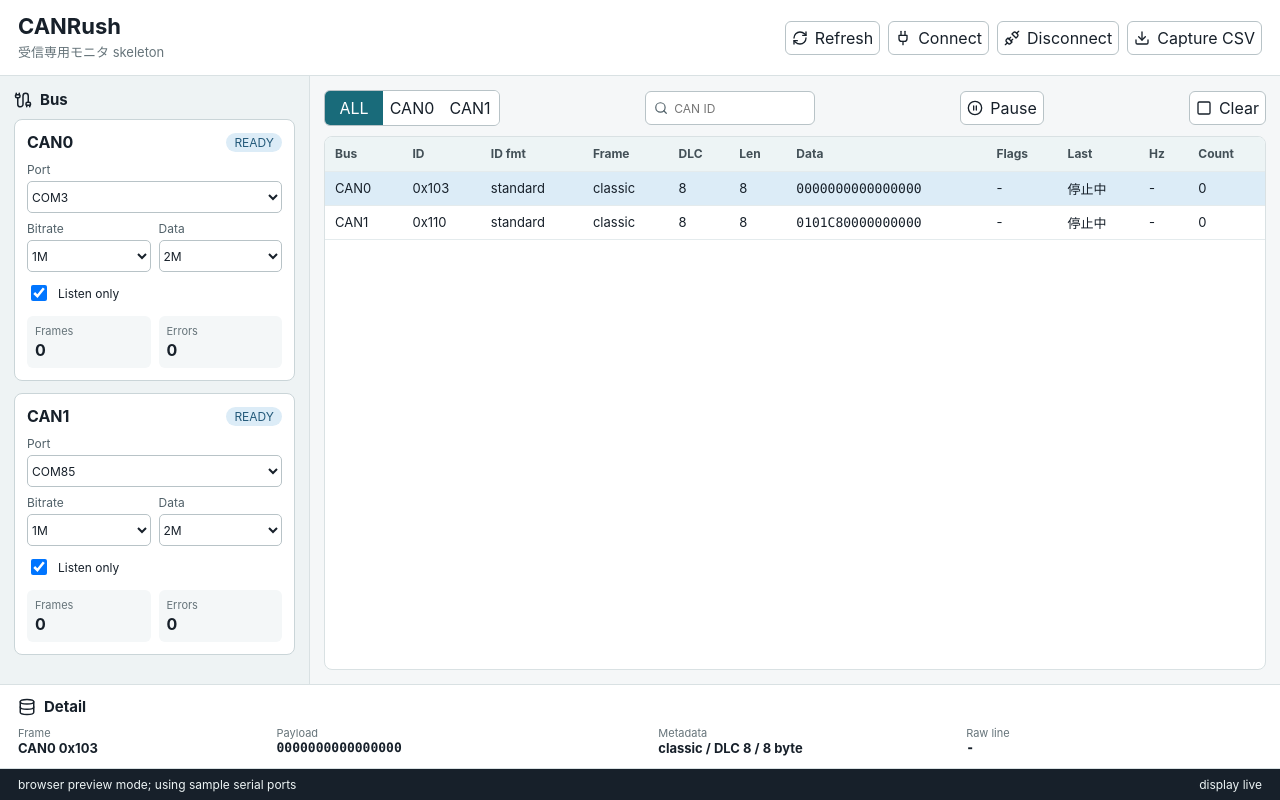
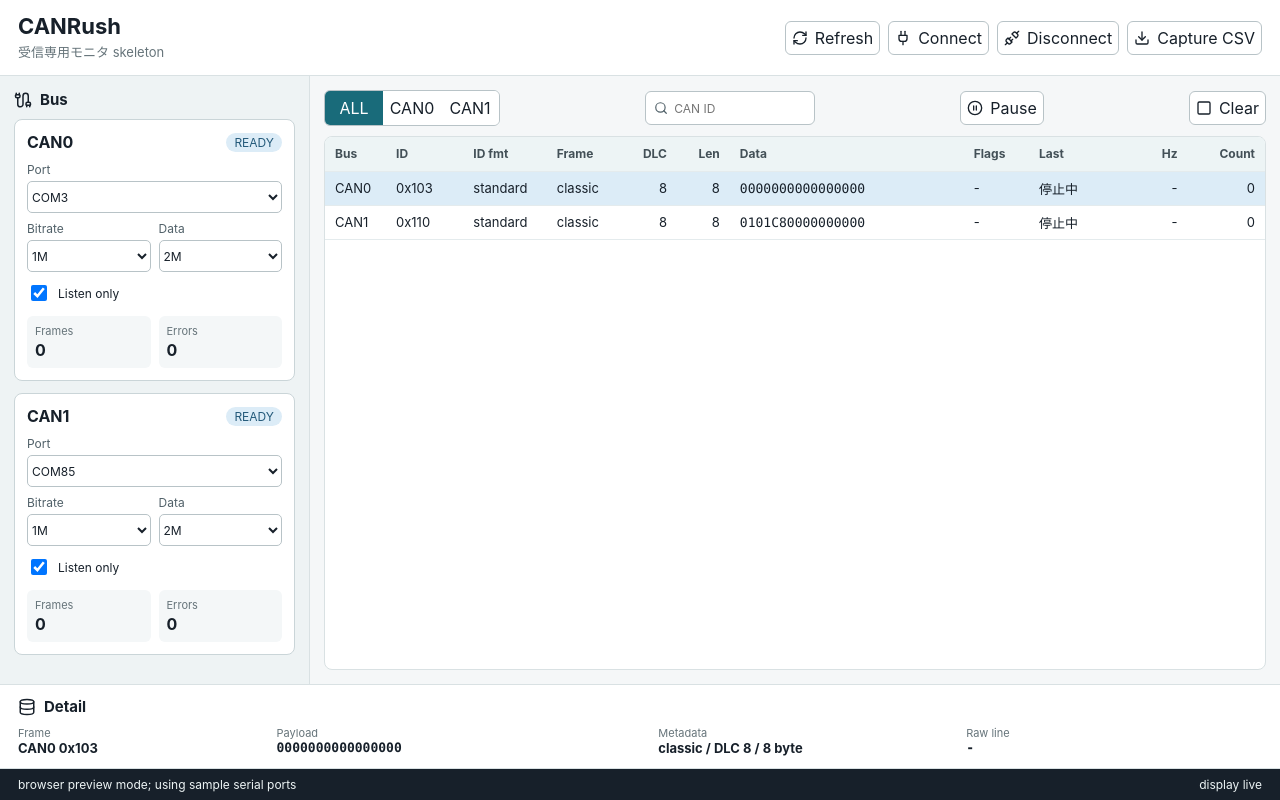
Before and after one commit to ChikuwaRobo/CANDesk, a React (Vite) app in the folder apps/desktop/: page / in a window 1280 px wide. Built offline with nearby package versions, Linux system fonts and the light colour scheme.

Commit message:
文字幅による変動対策

```diff
--- a/apps/desktop/src/main.tsx
+++ b/apps/desktop/src/main.tsx
@@ -469,10 +469,7 @@ function App() {
               {paused ? <Activity size={16} /> : <CirclePause size={16} />}
               {paused ? "Resume" : "Pause"}
             </button>
-            <button
-              type="button"
-              onClick={clearView}
-            >
+            <button type="button" onClick={clearView}>
               <Square size={16} />
               Clear
             </button>
@@ -480,6 +477,19 @@ function App() {
 
           <div className="frame-table-wrap">
             <table className="frame-table">
+              <colgroup>
+                <col className="col-bus" />
+                <col className="col-id" />
+                <col className="col-id-format" />
+                <col className="col-frame" />
+                <col className="col-dlc" />
+                <col className="col-length" />
+                <col className="col-data" />
+                <col className="col-flags" />
+                <col className="col-last" />
+                <col className="col-rate" />
+                <col className="col-count" />
+              </colgroup>
               <thead>
                 <tr>
                   <th>Bus</th>
--- a/apps/desktop/src/styles.css
+++ b/apps/desktop/src/styles.css
@@ -263,7 +263,9 @@ label {
 
 .frame-table {
   width: 100%;
+  min-width: 924px;
   border-collapse: collapse;
+  table-layout: fixed;
   font-size: 13px;
 }
 
@@ -273,6 +275,8 @@ label {
   padding: 0 10px;
   border-bottom: 1px solid #e4ebed;
   text-align: left;
+  overflow: hidden;
+  text-overflow: ellipsis;
   white-space: nowrap;
 }
 
@@ -289,8 +293,65 @@ label {
   background: #dcecf7;
 }
 
+.frame-table .col-bus {
+  width: 60px;
+}
+
+.frame-table .col-id {
+  width: 76px;
+}
+
+.frame-table .col-id-format {
+  width: 82px;
+}
+
+.frame-table .col-frame {
+  width: 76px;
+}
+
+.frame-table .col-dlc,
+.frame-table .col-length {
+  width: 52px;
+}
+
+.frame-table .col-data {
+  width: 230px;
+}
+
+.frame-table .col-flags {
+  width: 64px;
+}
+
+.frame-table .col-last {
+  width: 92px;
+}
+
+.frame-table .col-rate {
+  width: 64px;
+}
+
+.frame-table .col-count {
+  width: 76px;
+}
+
+.frame-table th:nth-child(5),
+.frame-table th:nth-child(6),
+.frame-table th:nth-child(10),
+.frame-table th:nth-child(11),
+.frame-table td:nth-child(5),
+.frame-table td:nth-child(6),
+.frame-table td:nth-child(10),
+.frame-table td:nth-child(11) {
+  text-align: right;
+}
+
 .mono {
   font-family: "Cascadia Mono", Consolas, "Courier New", monospace;
+  font-variant-numeric: tabular-nums;
+}
+
+.frame-table td.mono {
+  letter-spacing: 0;
 }
 
 .empty-table,
```
Also changed, not shown: 1 other file (tests, documents, lock files or other folders).
